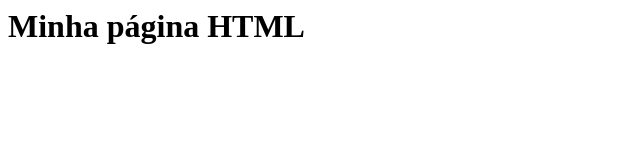
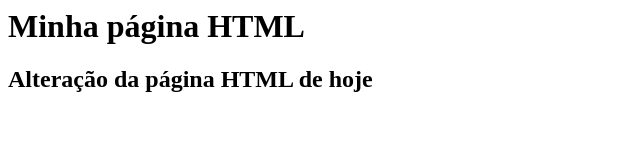
Before and after one commit to luizhsgassis/gama-no-github-Luiz, a plain HTML site: page index.html in a window 1280 px wide. Shown: the whole page, without its empty margins (0-640 px from the left). Drawn offline with Linux system fonts and the light colour scheme.

Commit message:
arquivo index.html atualizado novamente

```diff
--- a/index.html
+++ b/index.html
@@ -1,5 +1,6 @@
 <html>
     <body>
         <h1>Minha página HTML</h1>
+        <h2>Alteração da página HTML de hoje</h2>
     </body>
 </html>
```
